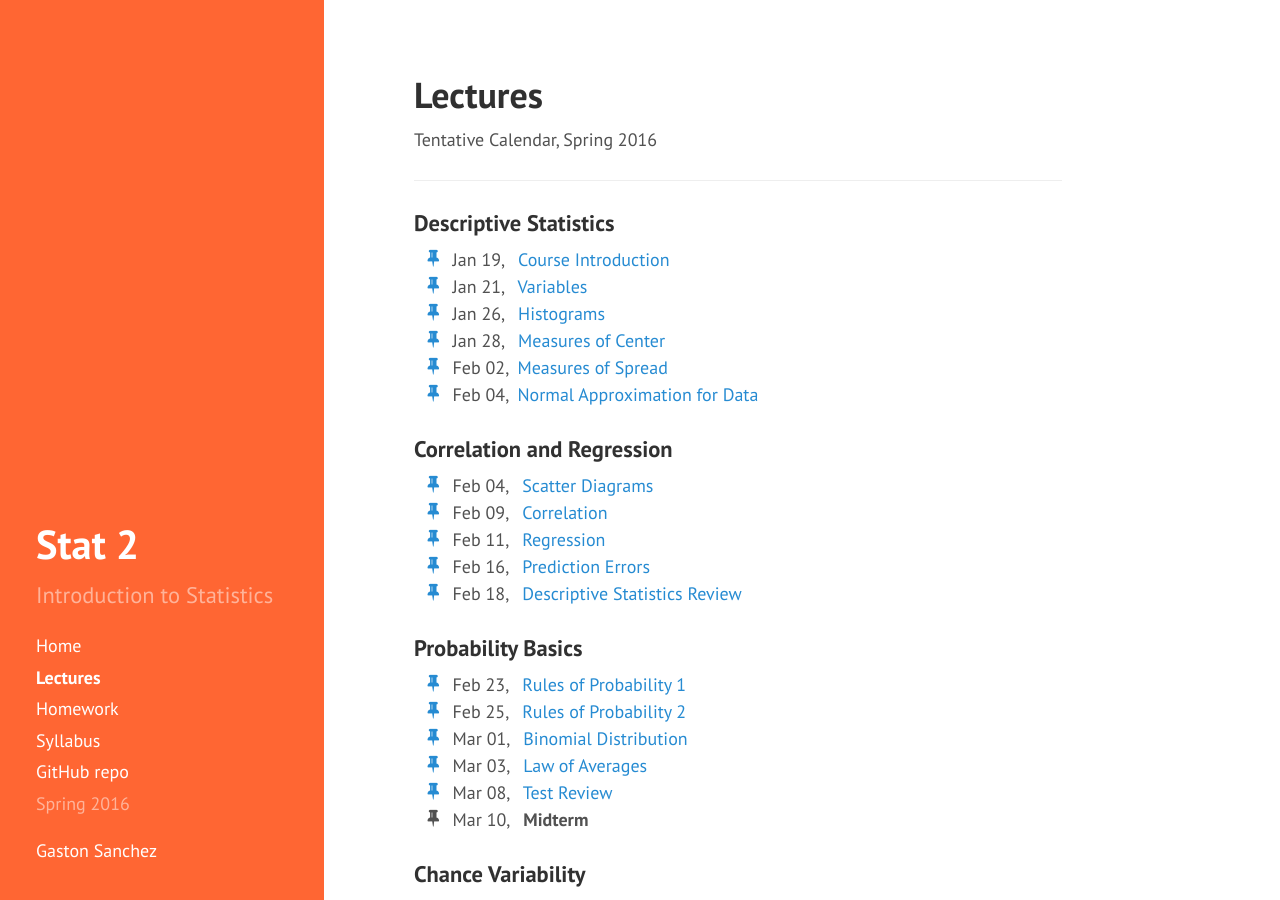
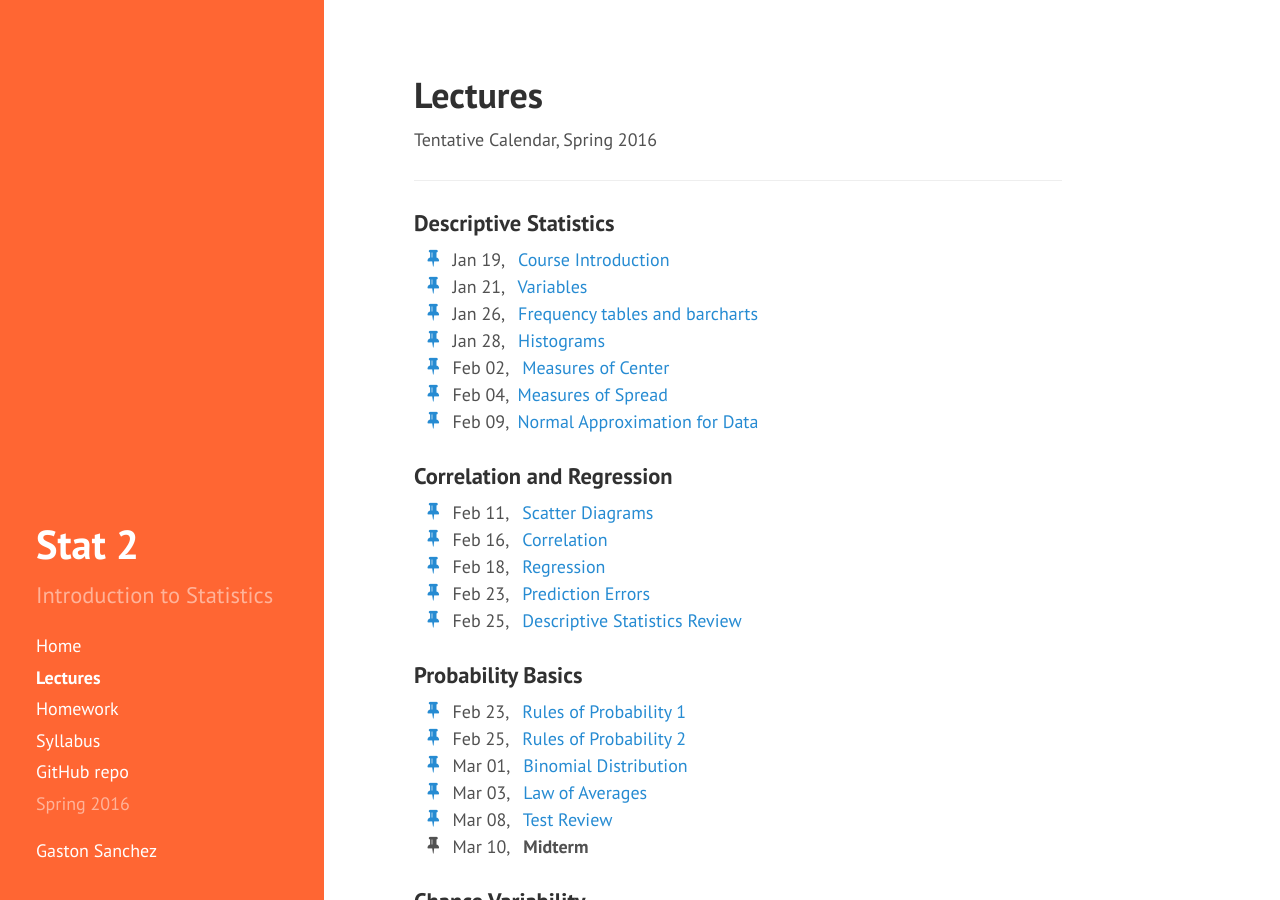
Before and after one commit to gastonstat/relic-stat2, a Jekyll site: the page built from lectures/index.md, in a window 1280 px wide and 900 px high. Built offline with Jekyll 4.4.1, drawn with Linux system fonts in a browser that asks for light colours; nearby versions of some CDN libraries; Markdown is read by kramdown in place of the engine named in the settings.

Commit message:
updated lectures dates of histograms

```diff
--- a/lectures/index.md
+++ b/lectures/index.md
@@ -17,16 +17,19 @@ Tentative Calendar, Spring 2016
     <a href="02-variables"><i class="fa-li fa fa-thumb-tack"></i></a> Jan 21, &nbsp;&nbsp;<a href="https://docs.google.com/presentation/d/1k0Ti3489qKExV-X9VzgOq0rCRk0EcjsEB800TDyvfG0/pub?start=false&loop=false&delayms=3000" target="_blank">Variables</a>
   </li>
   <li>
-    <a href="03-histograms"><i class="fa-li fa fa-thumb-tack"></i></a> Jan 26, &nbsp;&nbsp;<a href="https://docs.google.com/presentation/d/1heCjLPzYlMzdPGlQKHiGaNFrSRRFmEBVladO9ZNssFI/pub?start=false&loop=false&delayms=3000" target="_blank">Histograms</a>
+    <a href="03-histograms"><i class="fa-li fa fa-thumb-tack"></i></a> Jan 26, &nbsp;&nbsp;<a href="https://docs.google.com/presentation/d/1heCjLPzYlMzdPGlQKHiGaNFrSRRFmEBVladO9ZNssFI/pub?start=false&loop=false&delayms=3000" target="_blank">Frequency tables and barcharts</a>
   </li>
   <li>
-    <a href="04-measures-center"><i class="fa-li fa fa-thumb-tack"></i></a> Jan 28, &nbsp;&nbsp;<a href="https://docs.google.com/presentation/d/15jjBpSkQmYs99S8A2yvGGR4lwusUcJgBXZYU88158pE/pub?start=false&loop=false&delayms=3000" target="_blank">Measures of Center</a>
+    <a href="03-histograms"><i class="fa-li fa fa-thumb-tack"></i></a> Jan 28, &nbsp;&nbsp;<a href="https://docs.google.com/presentation/d/1heCjLPzYlMzdPGlQKHiGaNFrSRRFmEBVladO9ZNssFI/pub?start=false&loop=false&delayms=3000" target="_blank">Histograms</a>
   </li>
   <li>
-    <a href="05-measures-spread"><i class="fa-li fa fa-thumb-tack"></i></a> Feb 02, &nbsp;<a href="https://docs.google.com/presentation/d/1olNOkShLZTBwEywn1AsuX92PvimntXoKMn7eRDh5MRE/pub?start=false&loop=false&delayms=3000" target="_blank">Measures of Spread</a>
+    <a href="04-measures-center"><i class="fa-li fa fa-thumb-tack"></i></a> Feb 02, &nbsp;&nbsp;<a href="https://docs.google.com/presentation/d/15jjBpSkQmYs99S8A2yvGGR4lwusUcJgBXZYU88158pE/pub?start=false&loop=false&delayms=3000" target="_blank">Measures of Center</a>
   </li>
   <li>
-    <a href="06-normal-data"><i class="fa-li fa fa-thumb-tack"></i></a> Feb 04, &nbsp;<a href="06-normal-data">Normal Approximation for Data</a>
+    <a href="05-measures-spread"><i class="fa-li fa fa-thumb-tack"></i></a> Feb 04, &nbsp;<a href="https://docs.google.com/presentation/d/1olNOkShLZTBwEywn1AsuX92PvimntXoKMn7eRDh5MRE/pub?start=false&loop=false&delayms=3000" target="_blank">Measures of Spread</a>
+  </li>
+  <li>
+    <a href="06-normal-data"><i class="fa-li fa fa-thumb-tack"></i></a> Feb 09, &nbsp;<a href="06-normal-data">Normal Approximation for Data</a>
   </li>
 </ul>
 
@@ -35,19 +38,19 @@ Tentative Calendar, Spring 2016
 
 <ul class="fa-ul">
   <li>
-    <a href="07-scatter-diagrams"><i class="fa-li fa fa-thumb-tack"></i></a> Feb 04, &nbsp;&nbsp;<a href="https://docs.google.com/presentation/d/1qLtoiX8CrpHL70lZ8LBQN0F-xHuwEnhpVNZalaBnSM8/pub?start=false&loop=false&delayms=3000" target="_blank">Scatter Diagrams</a>
+    <a href="07-scatter-diagrams"><i class="fa-li fa fa-thumb-tack"></i></a> Feb 11, &nbsp;&nbsp;<a href="https://docs.google.com/presentation/d/1qLtoiX8CrpHL70lZ8LBQN0F-xHuwEnhpVNZalaBnSM8/pub?start=false&loop=false&delayms=3000" target="_blank">Scatter Diagrams</a>
   </li>
   <li>
-    <a href="08-correlation"><i class="fa-li fa fa-thumb-tack"></i></a> Feb 09, &nbsp;&nbsp;<a href="https://docs.google.com/presentation/d/1TNmvkcGnhIpZ3N-XLEJwuOcG9tDd6KbdIDzU4K6wivE/pub?start=false&loop=false&delayms=3000" target="_blank">Correlation</a>
+    <a href="08-correlation"><i class="fa-li fa fa-thumb-tack"></i></a> Feb 16, &nbsp;&nbsp;<a href="https://docs.google.com/presentation/d/1TNmvkcGnhIpZ3N-XLEJwuOcG9tDd6KbdIDzU4K6wivE/pub?start=false&loop=false&delayms=3000" target="_blank">Correlation</a>
   </li>
   <li>
-    <a href="09-regression"><i class="fa-li fa fa-thumb-tack"></i></a> Feb 11, &nbsp;&nbsp;<a href="https://docs.google.com/presentation/d/10eQJ3DxVVuC00mQ5aEBNb0nWZh8oX-vJ5mCJRQH39VA/pub?start=false&loop=false&delayms=3000" target="_blank">Regression</a>
+    <a href="09-regression"><i class="fa-li fa fa-thumb-tack"></i></a> Feb 18, &nbsp;&nbsp;<a href="https://docs.google.com/presentation/d/10eQJ3DxVVuC00mQ5aEBNb0nWZh8oX-vJ5mCJRQH39VA/pub?start=false&loop=false&delayms=3000" target="_blank">Regression</a>
   </li>
   <li>
-    <a href="10-prediction-errors"><i class="fa-li fa fa-thumb-tack"></i></a> Feb 16, &nbsp;&nbsp;<a href="">Prediction Errors</a>
+    <a href="10-prediction-errors"><i class="fa-li fa fa-thumb-tack"></i></a> Feb 23, &nbsp;&nbsp;<a href="">Prediction Errors</a>
   </li>
   <li>
-    <a href="11-descriptive-review"><i class="fa-li fa fa-thumb-tack"></i></a> Feb 18, &nbsp;&nbsp;<a href="">Descriptive Statistics Review</a>
+    <a href="11-descriptive-review"><i class="fa-li fa fa-thumb-tack"></i></a> Feb 25, &nbsp;&nbsp;<a href="">Descriptive Statistics Review</a>
   </li>
 </ul>
 
```
